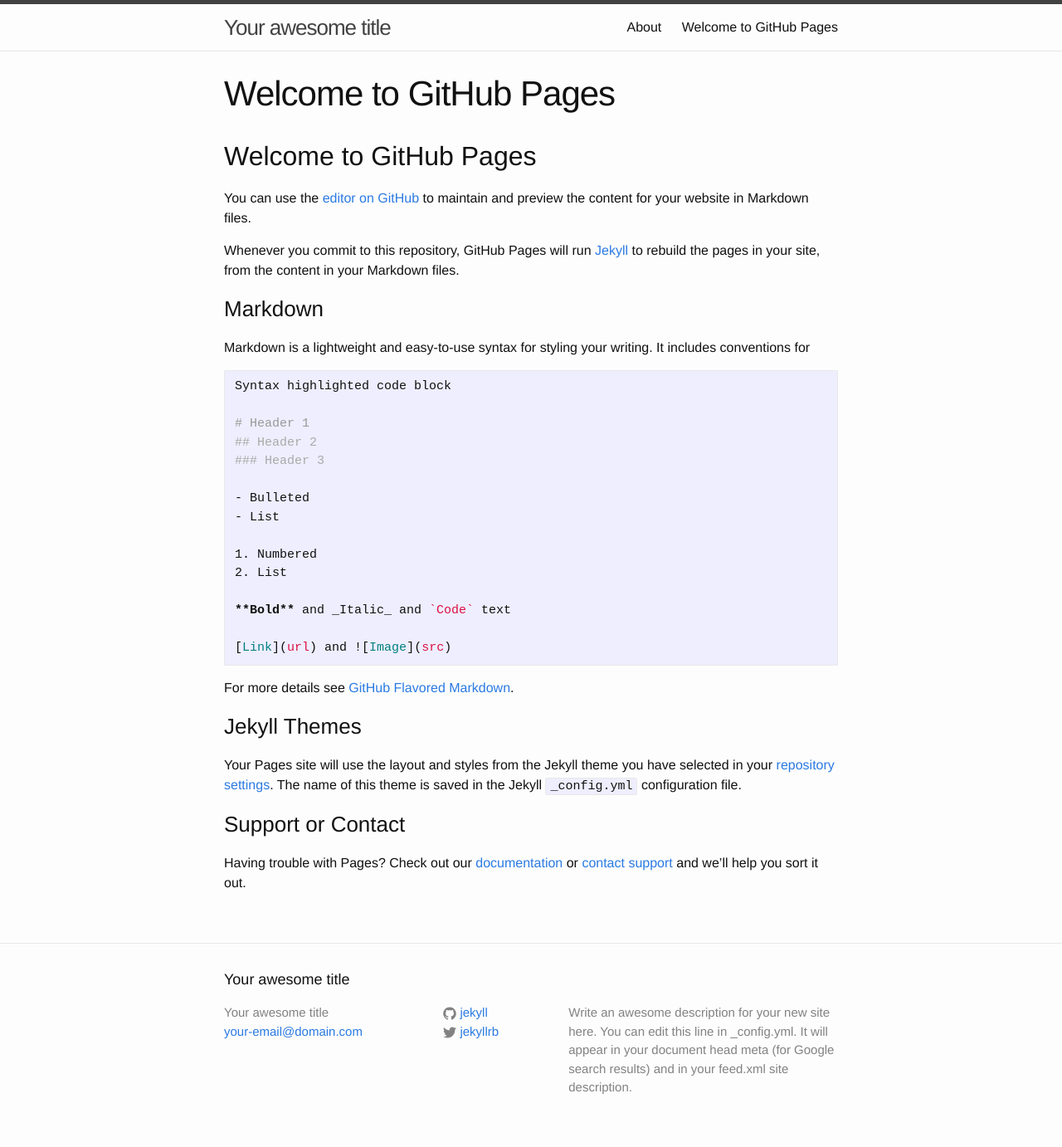
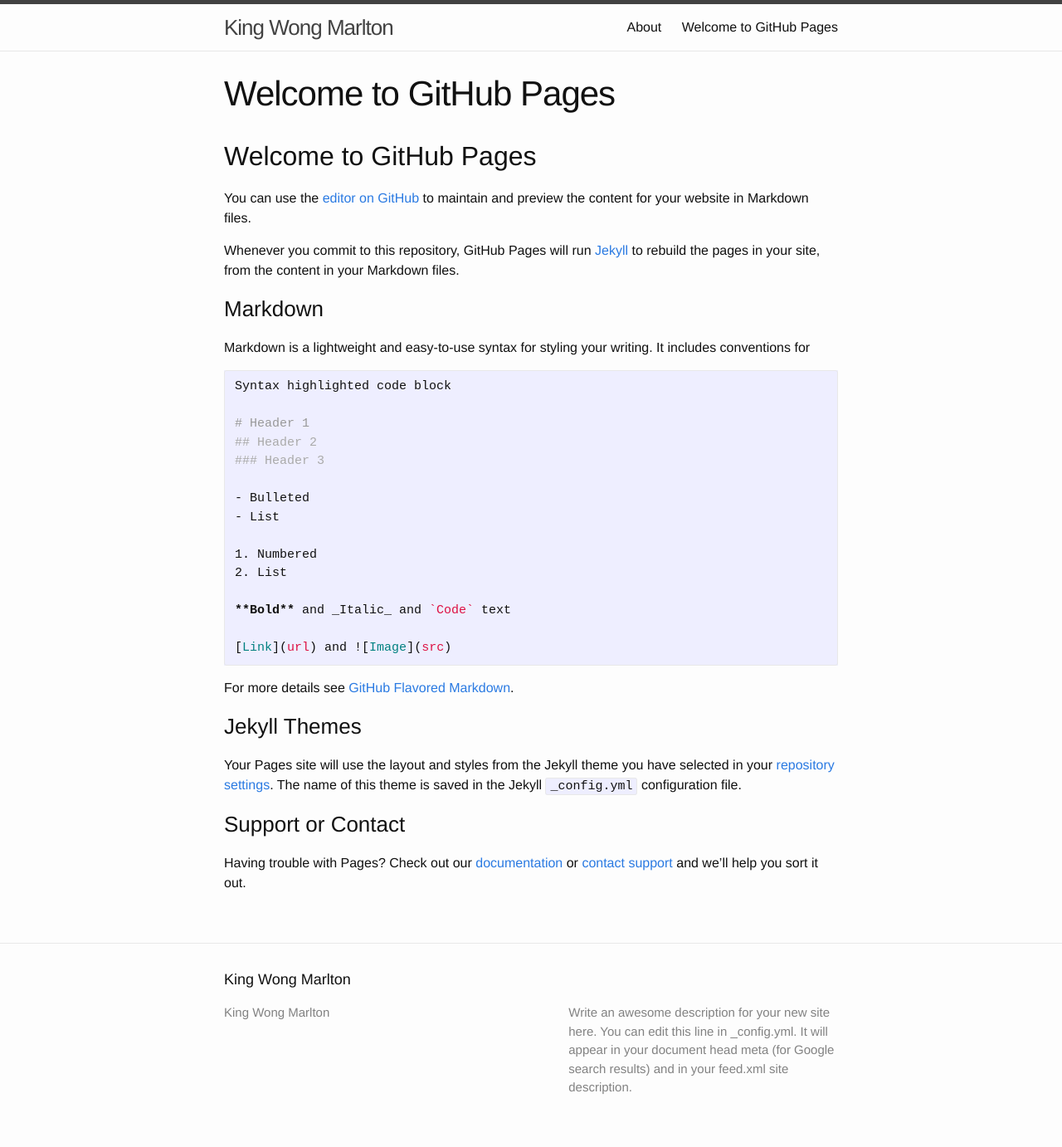
Before and after one commit to madilynsimons/madilynsimons.github.io, a Jekyll site: the page built from index.md, in a window 1280 px wide. Shown: the whole page at 83% size. Built offline with Jekyll 4.4.1, drawn with Linux system fonts in a browser that asks for light colours; our own code applies the rules of GitHub Pages for plain Markdown files.

Commit message:
Edited Typo

```diff
--- a/_config.yml
+++ b/_config.yml
@@ -6,16 +6,13 @@
 # 'jekyll serve'. If you change this file, please restart the server process.
 
 # Site settings
-title: Your awesome title
-email: your-email@domain.com
+title: King Wong Marlton
 description: > # this means to ignore newlines until "baseurl:"
   Write an awesome description for your new site here. You can edit this
   line in _config.yml. It will appear in your document head meta (for
   Google search results) and in your feed.xml site description.
 baseurl: "" # the subpath of your site, e.g. /blog
 url: "http://yourdomain.com" # the base hostname & protocol for your site
-twitter_username: jekyllrb
-github_username:  jekyll
 theme: https://phlow.github.io/feeling-responsive-v2
 
 # Build settings
```
